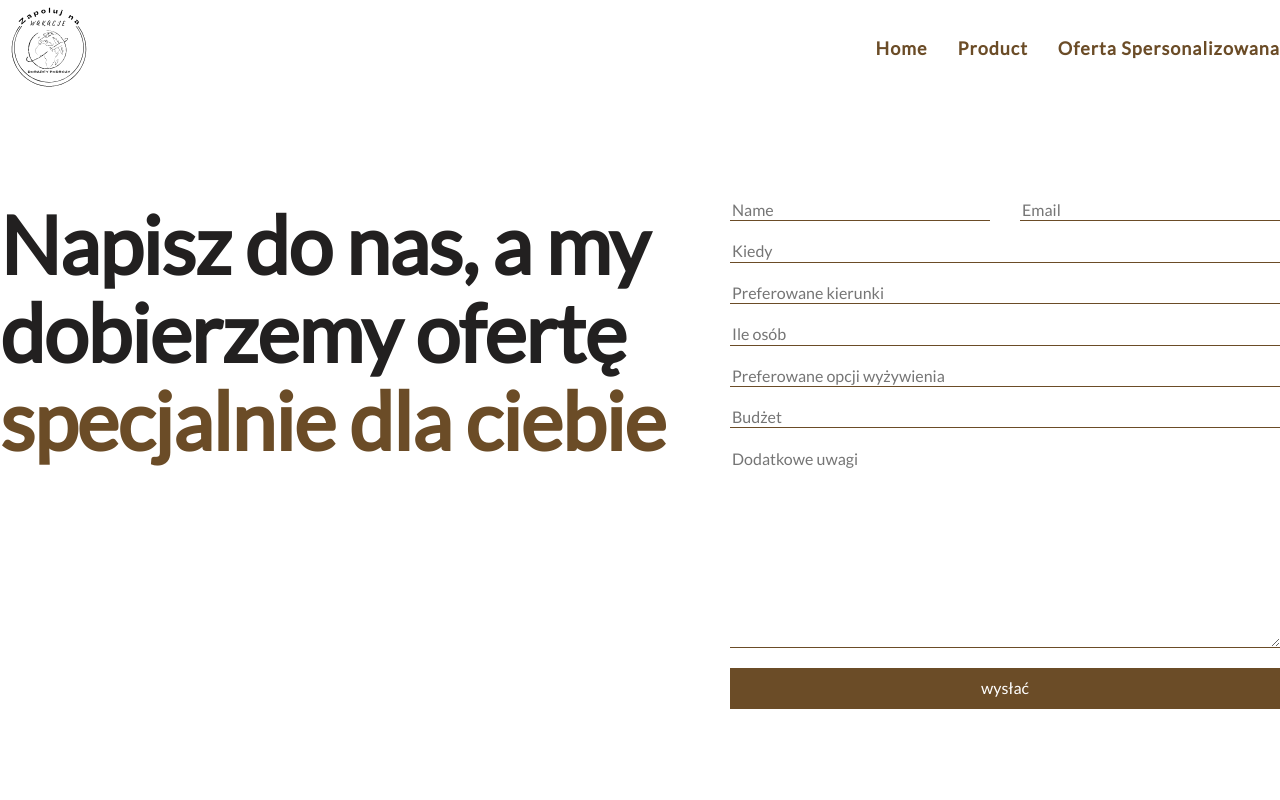
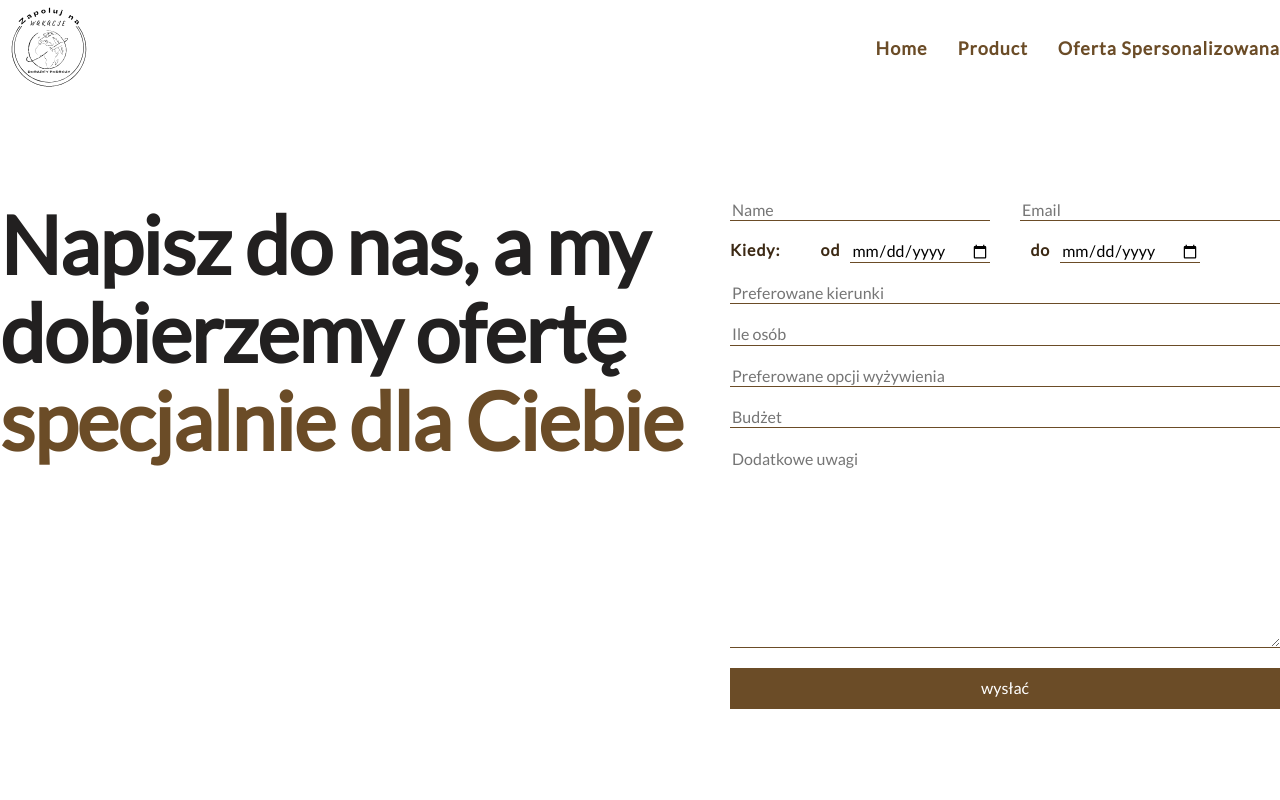
Before and after one commit to Anatoli1022/turizm, a React (Create React App) app: page /individualoffer in a window 1280 px wide. Shown: the top 800 px of the page. Built offline with nearby package versions, Linux system fonts and the light colour scheme.

Commit message:
feat: adds section hero in page contact

```diff
--- a/src/components/page/individualOffer/hero/Hero.jsx
+++ b/src/components/page/individualOffer/hero/Hero.jsx
@@ -8,7 +8,8 @@ const cx = classNames.bind(styles);
 const Hero = () => {
   const [name, setName] = useState(''),
     [email, setEmail] = useState(''),
-    [when, setWhen] = useState(''),
+    [when_od, setWhen_od] = useState(''),
+    [when_do, setWhen_do] = useState(''),
     [direction, setDirection] = useState(''),
     [people, setPeople] = useState(''),
     [dining, setDining] = useState(''),
@@ -26,7 +27,8 @@ const Hero = () => {
         {
           name: name,
           email: email,
-          when: when,
+          when_od: when_do,
+          when_do: when_do,
           direction: direction,
           people: people,
           dining: dining,
@@ -43,7 +45,8 @@ const Hero = () => {
 
     setName('');
     setEmail('');
-    setWhen('');
+    setWhen_od('');
+    setWhen_do('');
     setDirection('');
     setPeople('');
     setDining('');
@@ -57,34 +60,49 @@ const Hero = () => {
         <div className={cx('wrapper-text')}>
           <h1 className={cx('title')}>
             Napisz do nas, a my dobierzemy ofertę{' '}
-            <span className={cx('title-span')}>specjalnie dla ciebie</span>
+            <span className={cx('title-span')}>specjalnie dla Ciebie</span>
           </h1>
         </div>
         <div className={cx('wrapper-form')}>
           <form onSubmit={handleSubmit} className={cx('form')}>
             <div className={cx('wrapper-input')}>
               <input
-                className={cx('form-input', 'input-name')}
+                className={cx('form-input')}
                 type="text"
                 placeholder="Name"
                 value={name}
                 onChange={(e) => setName(e.target.value)}
               />
               <input
-                className={cx('form-input', 'input-email')}
+                className={cx('form-input')}
                 type="email"
                 placeholder="Email"
                 value={email}
                 onChange={(e) => setEmail(e.target.value)}
+                required
               />
             </div>
-            <input
-              className={cx('form-input')}
-              type="text"
-              placeholder="Kiedy"
-              value={when}
-              onChange={(e) => setWhen(e.target.value)}
-            />
+            <div className={cx('wrapper-date')}>
+              <p className={cx('text')}>Kiedy: </p>
+              <label className={cx('label-date')}>
+                <span className={cx('span-date')}>od</span>
+                <input
+                  className={cx('form-input', 'form-input-date')}
+                  type="date"
+                  value={when_od}
+                  onChange={(e) => setWhen_od(e.target.value)}
+                />
+              </label>{' '}
+              <label className={cx('label-date')}>
+                <span className={cx('span-date')}>do</span>
+                <input
+                  className={cx('form-input', 'form-input-date')}
+                  type="date"
+                  value={when_do}
+                  onChange={(e) => setWhen_do(e.target.value)}
+                />{' '}
+              </label>
+            </div>
             <input
               className={cx('form-input')}
               type="text"
--- a/src/components/page/individualOffer/hero/Hero.module.scss
+++ b/src/components/page/individualOffer/hero/Hero.module.scss
@@ -34,6 +34,32 @@
 .wrapper-input {
   display: flex;
   column-gap: 30px;
+
+  &:nth-of-type(2) {
+    justify-content: space-between;
+  }
+}
+
+.wrapper-date {
+  display: flex;
+  column-gap: 40px;
+}
+
+.text {
+  color: $color-black;
+  font-weight: 600;
+  font-size: 16px;
+  color: #3c2914;
+}
+
+.label-date {
+  display: flex;
+  column-gap: 10px;
+}
+
+.span-date {
+  font-weight: 600;
+  color: #3c2914;
 }
 
 .form-input {
@@ -41,7 +67,6 @@
   border-bottom: 1px solid $color-primary;
   display: block;
   padding-right: 80px;
-  color: #3c2914;
   font-size: 16px;
 
   &:focus-visible {
@@ -49,11 +74,9 @@
   }
 }
 
-// .input-name {
-// }
-
-// .input-email {
-// }
+.form-input-date {
+  padding-right: 0;
+}
 
 .message {
   border: none;
@@ -69,13 +92,13 @@
 
 .button {
   border: 1px solid $color-primary;
-  background-color: #6b4c27;
+  background-color: $color-primary;
   padding: 10px;
   color: $color-white;
   cursor: pointer;
   &:hover {
     transition: $transition-base;
     background: none;
-    color: $color-primary ;
+    color: $color-primary;
   }
 }
```
